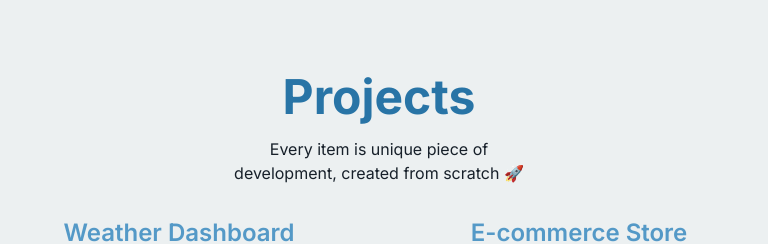
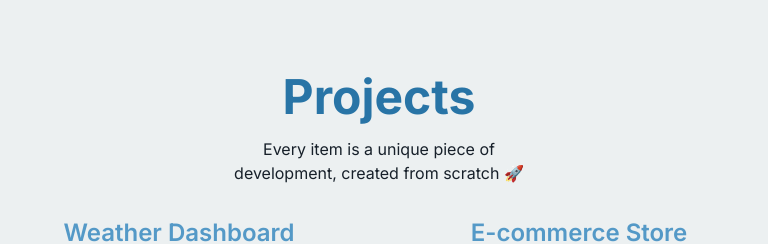
Before and after one commit to MiguelWebGit/miguel-app, a Next.js app: page / in a window 1280 px wide. Shown: the part 960-1204 px from the top of the page, without its empty margins (261-1029 px from the left). Built offline with nearby package versions, Linux system fonts and the light colour scheme.

Commit message:
word change

```diff
--- a/components/Projects.tsx
+++ b/components/Projects.tsx
@@ -16,7 +16,7 @@ const Projects: React.FC<ProjectsProps> = ({ projects }) => {
           Projects
         </h1>
         <p className="mb-8">
-          Every item is unique piece of development, created from scratch 🚀
+          Every item is a unique piece of development, created from scratch 🚀
         </p>
       </div>
       <div className="flex flex-col items-center md:flex-row md:justify-center md:flex-wrap">
```
